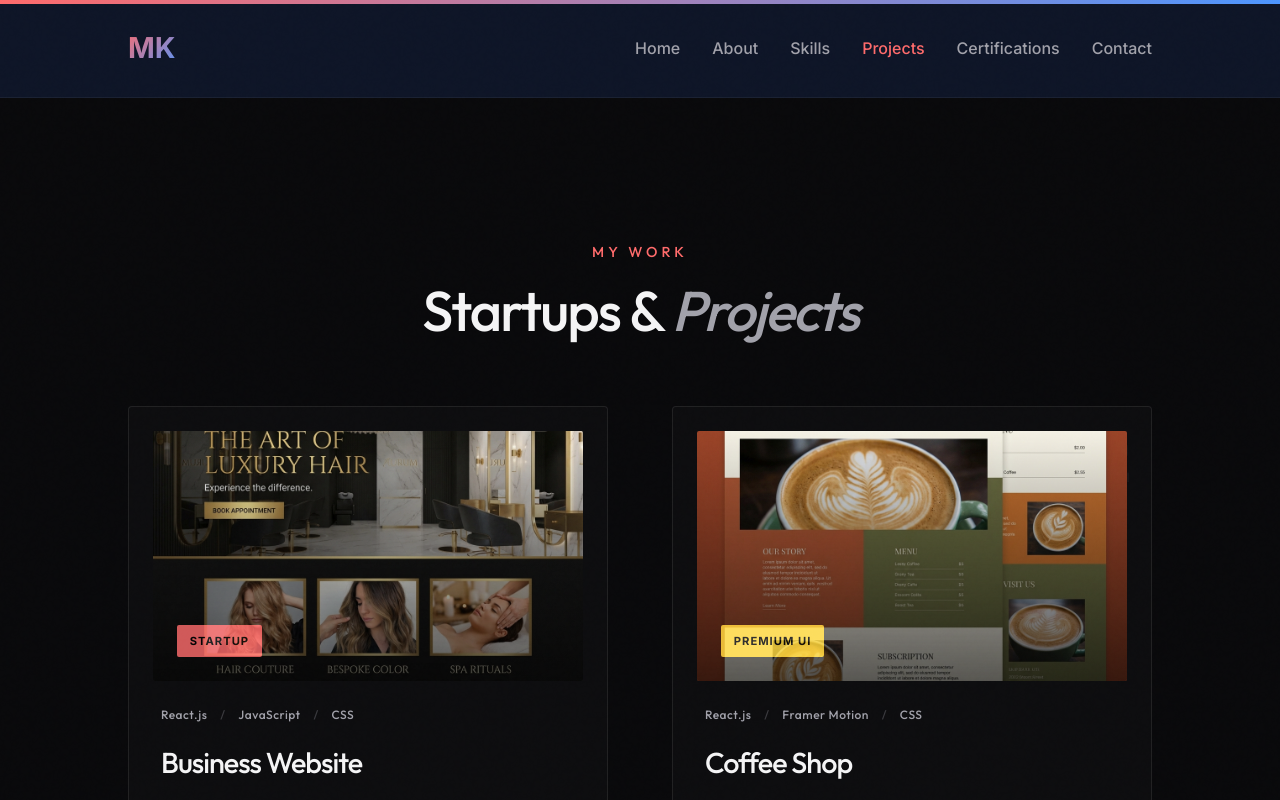
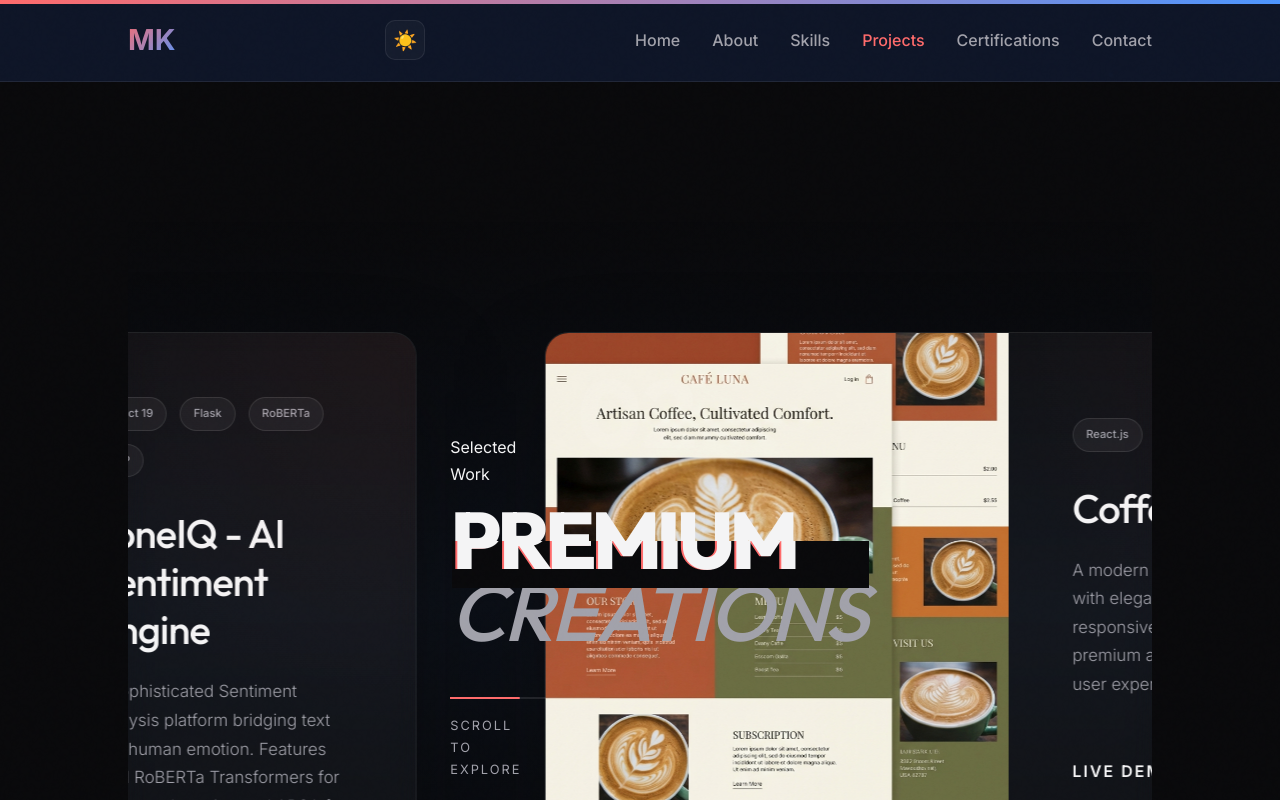
Before and after one commit to manish-9939/portfolio, a React (Vite) app in the folder portfolio-react/: page /projects in a window 1280 px wide. Shown: the top 800 px of the page. Built offline with nearby package versions, Linux system fonts and the light colour scheme.

Commit message:
Revamp Projects with horizontal scroll and add Dark/Light mode theme engine

```diff
--- a/portfolio-react/src/components/Navbar.jsx
+++ b/portfolio-react/src/components/Navbar.jsx
@@ -1,9 +1,19 @@
 
-import React, { useState } from 'react';
+import React, { useState, useEffect } from 'react';
 import { NavLink, Link } from 'react-router-dom';
 
 const Navbar = () => {
     const [isMobileMenuOpen, setIsMobileMenuOpen] = useState(false);
+    const [theme, setTheme] = useState(localStorage.getItem('theme') || 'dark');
+
+    useEffect(() => {
+        document.documentElement.setAttribute('data-theme', theme);
+        localStorage.setItem('theme', theme);
+    }, [theme]);
+
+    const toggleTheme = () => {
+        setTheme(theme === 'dark' ? 'light' : 'dark');
+    };
 
     const toggleMenu = () => {
         setIsMobileMenuOpen(!isMobileMenuOpen);
@@ -25,9 +35,17 @@ const Navbar = () => {
     return (
         <header>
             <Link to="/" className="logo" onClick={closeMenu}>MK</Link>
-            <div className="menu-toggle" id="mobile-menu" onClick={toggleMenu}>
-                <i className={`fas ${isMobileMenuOpen ? 'fa-times' : 'fa-bars'}`}></i>
+
+            <div className="header-actions">
+                <button className="theme-toggle" onClick={toggleTheme} aria-label="Toggle Theme">
+                    {theme === 'dark' ? '☀️' : '🌙'}
+                </button>
+
+                <div className="menu-toggle" id="mobile-menu" onClick={toggleMenu}>
+                    <i className={`fas ${isMobileMenuOpen ? 'fa-times' : 'fa-bars'}`}></i>
+                </div>
             </div>
+
             <nav className={isMobileMenuOpen ? 'active' : ''}>
                 <ul className="nav-list">
                     {navItems.map((item) => (
@@ -47,5 +65,4 @@ const Navbar = () => {
     );
 };
 
-
 export default Navbar;
--- a/portfolio-react/src/components/Projects.jsx
+++ b/portfolio-react/src/components/Projects.jsx
@@ -1,18 +1,18 @@
 
-import React from 'react';
-import { motion } from 'framer-motion';
+import React, { useRef } from 'react';
+import { motion, useScroll, useTransform } from 'framer-motion';
 
 const Projects = () => {
     const projects = [
         {
             id: "01",
-            title: "Business Website",
-            category: "Startup",
-            tech: ["React.js", "JavaScript", "CSS"],
-            desc: "Designed and developed a responsive business website for salon management. Implemented user-friendly UI and improved workflow efficiency.",
-            img: "/images/salon.png",
-            link: "https://parlourcafe.vercel.app/",
-            color: "var(--primary)"
+            title: "ToneIQ - AI Sentiment Engine",
+            category: "AI/ML Product",
+            tech: ["React 19", "Flask", "RoBERTa", "NLP"],
+            desc: "A sophisticated Sentiment Analysis platform bridging text and human emotion. Features Dual RoBERTa Transformers for sarcasm detection and ABSA for granular insights.",
+            img: "/images/toneiq.png",
+            link: "https://toneiq.vercel.app/",
+            color: "#4D96FF"
         },
         {
             id: "02",
@@ -22,120 +22,99 @@ const Projects = () => {
             desc: "A modern coffee shop website with elegant animations and responsive design. Focused on premium aesthetics and smooth user experience.",
             img: "/images/coffee.png",
             link: "https://cafebliss-six.vercel.app/",
-            color: "var(--accent)"
+            color: "#FFD93D"
         },
         {
             id: "03",
-            title: "ToneIQ - AI Sentiment Engine",
-            category: "AI/ML Product",
-            tech: ["React 19", "Flask", "RoBERTa", "NLP"],
-            desc: "A sophisticated Sentiment Analysis platform bridging text and human emotion. Features Dual RoBERTa Transformers for sarcasm detection and ABSA for granular insights.",
-            img: "/images/toneiq.png",
-            link: "https://toneiq.vercel.app/",
-            color: "var(--secondary)"
+            title: "Business Website",
+            category: "Startup",
+            tech: ["React.js", "JavaScript", "CSS"],
+            desc: "Designed and developed a responsive business website for salon management. Implemented user-friendly UI and improved workflow efficiency.",
+            img: "/images/salon.png",
+            link: "https://parlourcafe.vercel.app/",
+            color: "#FF6B6B"
         }
     ];
 
-    const container = {
-        hidden: { opacity: 0 },
-        show: {
-            opacity: 1,
-            transition: {
-                staggerChildren: 0.3
-            }
-        }
-    };
+    const targetRef = useRef(null);
+    const { scrollYProgress } = useScroll({
+        target: targetRef,
+    });
 
-    const item = {
-        hidden: { opacity: 0, y: 30 },
-        show: {
-            opacity: 1,
-            y: 0,
-            transition: {
-                type: 'spring',
-                stiffness: 100,
-                damping: 20
-            }
-        }
-    };
+    // Adjust the x transform based on the number of projects
+    // We want to move from 0 to - (100 * (projects.length - 1)) % roughly
+    const x = useTransform(scrollYProgress, [0, 1], ["0%", "-70%"]);
 
     return (
-        <section id="projects" className="projects-section">
+        <section ref={targetRef} id="projects" className="projects-section-horizontal">
+            <div className="sticky-wrapper">
+                <div className="horizontal-scroll-content">
                     <motion.div
-                className="heading"
-                initial={{ opacity: 0, y: 20 }}
-                whileInView={{ opacity: 1, y: 0 }}
+                        className="heading-side"
+                        initial={{ opacity: 0, x: -50 }}
+                        whileInView={{ opacity: 1, x: 0 }}
                         viewport={{ once: true }}
                         transition={{ duration: 0.8 }}
                     >
-                <span className="section-subtitle">My Work</span>
-                <h2>Startups & <span>Projects</span></h2>
+                        <span className="section-subtitle">Selected Work</span>
+                        <h2 className="glitch-text" data-text="PREMIUM">PREMIUM<br /><span>CREATIONS</span></h2>
+                        <div className="scroll-info">
+                            <div className="progress-container">
+                                <motion.div
+                                    className="progress-bar-fill"
+                                    style={{ scaleX: scrollYProgress }}
+                                />
+                            </div>
+                            <span className="scroll-text">Scroll to explore</span>
+                        </div>
                     </motion.div>
 
-            <motion.div
-                className="projects-grid"
-                variants={container}
-                initial="hidden"
-                whileInView="show"
-                viewport={{ once: true, margin: "-100px" }}
-            >
+                    <motion.div style={{ x }} className="projects-slider">
                         {projects.map((project, index) => (
                             <motion.div
                                 key={index}
-                        className="project-card-new"
-                        variants={item}
-                        whileHover={{ y: -10 }}
+                                className="project-slide"
+                                initial={{ opacity: 0, scale: 0.9 }}
+                                whileInView={{ opacity: 1, scale: 1 }}
+                                transition={{ duration: 0.5, delay: index * 0.1 }}
                             >
-                        <div className="project-number">{project.id}</div>
-                        <div className="project-img-wrapper">
-                            <img src={project.img} alt={project.title} className="project-img-new" />
-                            <div className="project-overlay" style={{ '--project-color': project.color }}>
-                                <div className="category-badge">{project.category}</div>
+                                <div className="project-card-premium">
+                                    <div className="project-card-visual">
+                                        <div className="project-number-float">{project.id}</div>
+                                        <div className="image-reveal-wrapper">
+                                            <img src={project.img} alt={project.title} className="parallax-img" />
+                                            <div className="image-overlay-premium" style={{ background: `linear-gradient(225deg, ${project.color}33, transparent)` }}></div>
+                                        </div>
+                                        <div className="category-tag-premium" style={{ background: project.color }}>
+                                            {project.category}
                                         </div>
                                     </div>
 
-                        <div className="project-content-new">
-                            <motion.div
-                                className="tech-stack"
-                                initial="hidden"
-                                whileInView="show"
-                                viewport={{ once: true }}
-                                variants={{
-                                    show: {
-                                        transition: {
-                                            staggerChildren: 0.1
-                                        }
-                                    }
-                                }}
-                            >
+                                    <div className="project-card-details">
+                                        <div className="tech-stack-new">
                                             {project.tech.map((t, i) => (
-                                    <motion.span
-                                        key={i}
-                                        className="tech-tag"
-                                        variants={{
-                                            hidden: { opacity: 0, x: -10 },
-                                            show: { opacity: 1, x: 0 }
-                                        }}
-                                    >
-                                        {t}
-                                    </motion.span>
+                                                <span key={i} className="tech-badge">{t}</span>
                                             ))}
-                            </motion.div>
+                                        </div>
                                         <h3>{project.title}</h3>
                                         <p>{project.desc}</p>
-                            <div className="project-footer">
-                                <a href={project.link} target="_blank" rel="noopener noreferrer" className="project-link-btn">
-                                    View Project
-                                    <svg width="20" height="20" viewBox="0 0 24 24" fill="none" stroke="currentColor" strokeWidth="2" strokeLinecap="round" strokeLinejoin="round">
-                                        <line x1="7" y1="17" x2="17" y2="7"></line>
-                                        <polyline points="7 7 17 7 17 17"></polyline>
+                                        <div className="project-link-wrapper">
+                                            <a href={project.link} target="_blank" rel="noopener noreferrer" className="premium-link">
+                                                <span>Live Demo</span>
+                                                <div className="link-icon">
+                                                    <svg width="20" height="20" viewBox="0 0 24 24" fill="none" stroke="currentColor" strokeWidth="2">
+                                                        <path d="M7 17L17 7M17 7H7M17 7V17" />
                                                     </svg>
+                                                </div>
                                             </a>
+                                        </div>
                                     </div>
                                 </div>
                             </motion.div>
                         ))}
                     </motion.div>
+                </div>
+            </div>
         </section>
     );
 };
--- a/portfolio-react/src/index.css
+++ b/portfolio-react/src/index.css
@@ -1,38 +1,36 @@
 /* Modern Reset & Variables */
 :root {
-  /* "Human-Made" Editorial Theme */
-  /* Sophisticated, warm, and deep palette */
-
+  /* Default Dark Theme (Midnight Editorial) */
   --bg-color: #09090b;
-  /* Deep Charcoal/Midnight (Softer than #000) */
   --card-bg: rgba(255, 255, 255, 0.03);
-  /* Extremely subtle glass */
   --card-border: rgba(255, 255, 255, 0.08);
-
-  /* Primary: Warm Coral (Creative, energetic, human) */
   --primary: #FF6B6B;
-
-  /* Secondary: Deep Royal Blue (Trustworthy, contrast) */
   --secondary: #4D96FF;
-
-  /* Accent: Muted Gold (Premium feel) */
   --accent: #FFD93D;
-
   --text-main: #f4f4f5;
-  /* Off-white for better reading comfort */
   --text-muted: #a1a1aa;
-
-  /* New Gradient: Sophisticated Warm-Cool mix */
+  --glass: rgba(255, 255, 255, 0.02);
+  --nav-bg: rgba(15, 23, 42, 0.95);
   --gradient: linear-gradient(135deg, var(--primary), var(--secondary));
-
-  --glass: rgba(255, 255, 255, 0.02);
-  --glass-border: 1px solid rgba(255, 255, 255, 0.05);
-
   --font-heading: 'Outfit', sans-serif;
   --font-body: 'Inter', sans-serif;
+  --transition: all 0.4s cubic-bezier(0.2, 0.8, 0.2, 1);
+  --shadow-color: rgba(0, 0, 0, 0.3);
+}
 
-  --transition: all 0.3s cubic-bezier(0.2, 0.8, 0.2, 1);
-  /* Snappier, natural ease */
+[data-theme='light'] {
+  --bg-color: #fafafa;
+  --card-bg: rgba(0, 0, 0, 0.02);
+  --card-border: rgba(0, 0, 0, 0.08);
+  --primary: #FF4757;
+  /* Slightly more vibrant for light */
+  --secondary: #2E86DE;
+  --accent: #F1C40F;
+  --text-main: #1a1a1a;
+  --text-muted: #636e72;
+  --glass: rgba(0, 0, 0, 0.01);
+  --nav-bg: rgba(255, 255, 255, 0.9);
+  --shadow-color: rgba(0, 0, 0, 0.1);
 }
 
 * {
@@ -67,18 +65,18 @@
   color: white;
 }
 
+
 body {
   font-family: var(--font-body);
   background-color: var(--bg-color);
   color: var(--text-main);
   line-height: 1.7;
-  /* Increased for readability */
   overflow-x: hidden;
   position: relative;
-  /* Adding Noise Texture for "Paper/Human" feel */
+  transition: background-color 0.5s ease, color 0.5s ease;
   background-image:
-    radial-gradient(circle at 15% 50%, rgba(255, 107, 107, 0.08), transparent 25%),
-    radial-gradient(circle at 85% 30%, rgba(77, 150, 255, 0.08), transparent 25%);
+    radial-gradient(circle at 15% 50%, rgba(255, 107, 107, 0.05), transparent 25%),
+    radial-gradient(circle at 85% 30%, rgba(77, 150, 255, 0.05), transparent 25%);
   animation: bgPulse 10s ease-in-out infinite alternate;
 }
 
@@ -142,9 +140,93 @@ h4 {
   letter-spacing: -0.02em;
 }
 
+
 section {
   padding: 8rem 10%;
   position: relative;
+}
+
+/* Glitch Effect */
+.glitch-text {
+  position: relative;
+  display: inline-block;
+}
+
+.glitch-text::before,
+.glitch-text::after {
+  content: attr(data-text);
+  position: absolute;
+  top: 0;
+  left: 0;
+  width: 100%;
+  height: 100%;
+  background: var(--bg-color);
+}
+
+.glitch-text::before {
+  left: 2px;
+  text-shadow: -2px 0 var(--primary);
+  clip: rect(44px, 450px, 56px, 0);
+  animation: glitch-anim 5s infinite linear alternate-reverse;
+}
+
+.glitch-text::after {
+  left: -2px;
+  text-shadow: -2px 0 var(--secondary);
+  clip: rect(44px, 450px, 56px, 0);
+  animation: glitch-anim2 5s infinite linear alternate-reverse;
+}
+
+@keyframes glitch-anim {
+  0% {
+    clip: rect(31px, 9999px, 94px, 0);
+  }
+
+  20% {
+    clip: rect(62px, 9999px, 42px, 0);
+  }
+
+  40% {
+    clip: rect(16px, 9999px, 78px, 0);
+  }
+
+  60% {
+    clip: rect(87px, 9999px, 12px, 0);
+  }
+
+  80% {
+    clip: rect(53px, 9999px, 86px, 0);
+  }
+
+  100% {
+    clip: rect(24px, 9999px, 33px, 0);
+  }
+}
+
+@keyframes glitch-anim2 {
+  0% {
+    clip: rect(67px, 9999px, 12px, 0);
+  }
+
+  20% {
+    clip: rect(12px, 9999px, 88px, 0);
+  }
+
+  40% {
+    clip: rect(93px, 9999px, 54px, 0);
+  }
+
+  60% {
+    clip: rect(25px, 9999px, 67px, 0);
+  }
+
+  80% {
+    clip: rect(48px, 9999px, 91px, 0);
+  }
+
+  100% {
+    clip: rect(11px, 9999px, 25px, 0);
+  }
 }
 
 @media screen and (max-width: 1200px) {
@@ -207,14 +289,45 @@ header {
   position: fixed;
   top: 0;
   width: 100%;
-  padding: 1.5rem 10%;
+  padding: 1rem 10%;
   display: flex;
   justify-content: space-between;
   align-items: center;
-  background: rgba(15, 23, 42, 0.95);
+  background: var(--nav-bg);
   backdrop-filter: blur(10px);
   z-index: 1000;
-  border-bottom: 1px solid rgba(255, 255, 255, 0.05);
+  border-bottom: 1px solid var(--card-border);
+  transition: var(--transition);
+}
+
+.theme-toggle {
+  background: var(--card-bg);
+  border: 1px solid var(--card-border);
+  color: var(--text-main);
+  width: 40px;
+  height: 40px;
+  border-radius: 10px;
+  display: flex;
+  align-items: center;
+  justify-content: center;
+  cursor: pointer;
+  transition: var(--transition);
+  font-size: 1.2rem;
+}
+
+
+.theme-toggle:hover {
+  background: var(--primary);
+  color: white;
+  border-color: var(--primary);
+  transform: scale(1.1);
+}
+
+.header-actions {
+  display: flex;
+  align-items: center;
+  gap: 1.5rem;
+  z-index: 1002;
 }
 
 @media screen and (max-width: 1200px) {
@@ -656,185 +769,298 @@ nav a:hover::after {
 }
 
 /* Projects Section Refinements */
-.projects-section {
-  padding: 10rem 10%;
+
+/* Projects Section - Horizontal Scroll Experience */
+.projects-section-horizontal {
   background: var(--bg-color);
   position: relative;
+  height: 400vh;
+  /* Control the scroll length */
+  margin-top: -1px;
 }
 
-.section-subtitle {
-  display: block;
-  font-family: var(--font-heading);
-  font-size: 0.9rem;
-  text-transform: uppercase;
-  letter-spacing: 4px;
-  color: var(--primary);
-  margin-bottom: 1rem;
-  font-weight: 500;
+.sticky-wrapper {
+  position: sticky;
+  top: 0;
+  height: 100vh;
+  display: flex;
+  align-items: center;
+  overflow: hidden;
+  background:
+    linear-gradient(to bottom, transparent, rgba(77, 150, 255, 0.05) 50%, transparent);
 }
 
-.projects-grid {
-  display: grid;
-  grid-template-columns: repeat(auto-fit, minmax(350px, 1fr));
-  gap: 4rem;
-  margin-top: 4rem;
+.horizontal-scroll-content {
+  display: flex;
+  align-items: center;
+  height: 100%;
 }
 
-.project-card-new {
-  position: relative;
-  background: var(--glass);
-  border: 1px solid var(--card-border);
-  border-radius: 4px;
-  overflow: hidden;
-  transition: var(--transition);
+/* Heading Side (Pinned or following) */
+.heading-side {
+  padding-left: 10%;
+  min-width: 400px;
+  z-index: 10;
 }
 
-.project-card-new:hover {
-  border-color: rgba(255, 255, 255, 0.2);
-  background: rgba(255, 255, 255, 0.04);
+.heading-side h2 {
+  font-size: 5rem;
+  line-height: 0.9;
+  letter-spacing: -4px;
+  font-weight: 800;
+  margin-top: 1rem;
 }
 
-.project-number {
-  position: absolute;
-  top: 20px;
-  right: 20px;
-  font-family: var(--font-heading);
-  font-size: 4rem;
-  font-weight: 900;
-  color: rgba(255, 255, 255, 0.03);
-  line-height: 1;
-  z-index: 0;
-  transition: var(--transition);
+.heading-side h2 span {
+  font-weight: 300;
+  font-style: italic;
+  color: var(--text-muted);
+  letter-spacing: -2px;
 }
 
-.project-card-new:hover .project-number {
-  color: rgba(255, 255, 255, 0.06);
-  transform: translateY(-5px);
+/* Scroll Discovery Indicator */
+.scroll-info {
+  margin-top: 3rem;
+  display: flex;
+  flex-direction: column;
+  gap: 1rem;
 }
 
-.project-img-wrapper {
-  position: relative;
-  height: 250px;
+.progress-container {
+  width: 150px;
+  height: 2px;
+  background: rgba(255, 255, 255, 0.1);
   overflow: hidden;
-  margin: 1.5rem;
-  border-radius: 2px;
 }
 
-.project-img-new {
+.progress-bar-fill {
+  width: 100%;
+  height: 100%;
+  background: var(--primary);
+  transform-origin: left;
+}
+
+.scroll-text {
+  font-size: 0.8rem;
+  text-transform: uppercase;
+  letter-spacing: 2px;
+  color: var(--text-muted);
+}
+
+/* Projects Slider */
+.projects-slider {
+  display: flex;
+  gap: 8rem;
+  padding: 0 15% 0 5%;
+}
+
+.project-slide {
+  flex-shrink: 0;
+  width: 850px;
+  height: 550px;
+}
+
+.project-card-premium {
+  display: grid;
+  grid-template-columns: 1.2fr 1fr;
+  height: 100%;
+  background: rgba(255, 255, 255, 0.02);
+  border: 1px solid rgba(255, 255, 255, 0.08);
+  border-radius: 24px;
+  overflow: hidden;
+  position: relative;
+  backdrop-filter: blur(10px);
+  box-shadow: 0 40px 100px -20px rgba(0, 0, 0, 0.5);
+}
+
+.project-card-premium::before {
+  content: '';
+  position: absolute;
+  inset: 0;
+  background: radial-gradient(circle at top right, rgba(255, 107, 107, 0.05), transparent 40%);
+  pointer-events: none;
+}
+
+/* Visual Side */
+.project-card-visual {
+  position: relative;
+  overflow: hidden;
+  background: #000;
+}
+
+.project-number-float {
+  position: absolute;
+  top: 2rem;
+  left: 2rem;
+  font-size: 6rem;
+  font-weight: 900;
+  line-height: 1;
+  color: rgba(255, 255, 255, 0.1);
+  z-index: 2;
+  font-family: var(--font-heading);
+}
+
+.image-reveal-wrapper {
+  width: 100%;
+  height: 100%;
+  overflow: hidden;
+}
+
+.parallax-img {
   width: 100%;
   height: 100%;
   object-fit: cover;
   transition: transform 0.8s cubic-bezier(0.2, 0.8, 0.2, 1);
 }
 
-.project-card-new:hover .project-img-new {
+.project-slide:hover .parallax-img {
   transform: scale(1.1);
 }
 
-.project-overlay {
+.category-tag-premium {
   position: absolute;
-  top: 0;
-  left: 0;
-  width: 100%;
-  height: 100%;
-  background: linear-gradient(to bottom, transparent, rgba(0, 0, 0, 0.8));
+  bottom: 2rem;
+  left: 2rem;
+  padding: 0.6rem 1.2rem;
+  font-size: 0.75rem;
+  font-weight: 700;
+  text-transform: uppercase;
+  letter-spacing: 2px;
+  color: #000;
+  border-radius: 4px;
+  z-index: 2;
+}
+
+/* Details Side */
+.project-card-details {
+  padding: 4rem;
   display: flex;
-  align-items: flex-end;
-  padding: 1.5rem;
-  opacity: 0.8;
+  flex-direction: column;
+  justify-content: center;
+  background: rgba(255, 255, 255, 0.01);
+}
+
+.tech-stack-new {
+  display: flex;
+  flex-wrap: wrap;
+  gap: 0.8rem;
+  margin-bottom: 2rem;
+}
+
+.tech-badge {
+  font-size: 0.7rem;
+  padding: 0.4rem 0.8rem;
+  background: rgba(255, 255, 255, 0.05);
+  border: 1px solid rgba(255, 255, 255, 0.1);
+  color: var(--text-muted);
+  border-radius: 50px;
+  font-weight: 500;
+}
+
+.project-card-details h3 {
+  font-size: 2.5rem;
+  margin-bottom: 1.5rem;
+  font-weight: 400;
+  letter-spacing: -1px;
+}
+
+.project-card-details p {
+  color: var(--text-muted);
+  line-height: 1.7;
+  font-size: 1.05rem;
+  margin-bottom: 3rem;
+  font-weight: 300;
+}
+
+.premium-link {
+  display: inline-flex;
+  align-items: center;
+  gap: 1.5rem;
+  font-size: 1rem;
+  font-weight: 600;
+  color: var(--text-main);
+  text-transform: uppercase;
+  letter-spacing: 2px;
+}
+
+.link-icon {
+  width: 50px;
+  height: 50px;
+  border: 1px solid rgba(255, 255, 255, 0.2);
+  border-radius: 50%;
+  display: flex;
+  align-items: center;
+  justify-content: center;
   transition: var(--transition);
 }
 
-.category-badge {
-  background: var(--project-color);
-  color: #000;
-  font-size: 0.7rem;
-  font-weight: 700;
-  padding: 0.4rem 0.8rem;
-  text-transform: uppercase;
-  letter-spacing: 1px;
-  border-radius: 2px;
+.premium-link:hover .link-icon {
+  background: var(--text-main);
+  color: var(--bg-color);
+  transform: rotate(45deg);
 }
 
-.project-content-new {
-  padding: 0 2rem 2rem 2rem;
-  position: relative;
-  z-index: 1;
+/* Responsive for Horizontal */
+@media screen and (max-width: 1200px) {
+  .project-slide {
+    width: 700px;
+  }
 }
 
-.tech-stack {
-  display: flex;
-  flex-wrap: wrap;
-  gap: 0.8rem;
-  margin-bottom: 1.2rem;
-}
+@media screen and (max-width: 992px) {
+  .projects-section-horizontal {
+    height: auto;
+  }
 
-.tech-tag {
-  font-size: 0.75rem;
-  color: var(--text-muted);
-  font-family: var(--font-heading);
-  letter-spacing: 0.5px;
-}
+  .sticky-wrapper {
+    position: relative;
+    height: auto;
+    overflow: visible;
+  }
 
-.tech-tag::after {
-  content: '/';
-  margin-left: 0.8rem;
-  opacity: 0.3;
-}
-
-.tech-tag:last-child::after {
-  content: '';
-}
-
-.project-content-new h3 {
-  font-size: 1.8rem;
-  font-weight: 300;
-  margin-bottom: 1rem;
-  color: var(--text-main);
-  letter-spacing: -1px;
-}
-
-.project-content-new p {
-  font-size: 0.95rem;
-  color: var(--text-muted);
-  line-height: 1.8;
-  margin-bottom: 2rem;
-  font-weight: 300;
-}
-
-.project-link-btn {
-  display: inline-flex;
-  align-items: center;
-  gap: 0.8rem;
-  font-size: 0.9rem;
-  font-weight: 500;
-  text-transform: uppercase;
-  letter-spacing: 2px;
-  color: var(--text-main);
-  transition: var(--transition);
-}
-
-.project-link-btn svg {
-  transition: transform 0.4s cubic-bezier(0.2, 0.8, 0.2, 1);
-}
-
-.project-link-btn:hover {
-  color: var(--primary);
-}
-
-.project-link-btn:hover svg {
-  transform: translate(3px, -3px);
-  stroke: var(--primary);
-}
-
-@media screen and (max-width: 768px) {
-  .projects-section {
+  .horizontal-scroll-content {
+    flex-direction: column;
     padding: 6rem 5%;
   }
 
-  .projects-grid {
+  .heading-side {
+    padding-left: 0;
+    min-width: 100%;
+    text-align: center;
+    margin-bottom: 4rem;
+  }
+
+  .heading-side h2 {
+    font-size: 3.5rem;
+  }
+
+  .projects-slider {
+    flex-direction: column;
+    gap: 3rem;
+    padding: 0;
+  }
+
+  .project-slide {
+    width: 100%;
+    height: auto;
+  }
+
+  .project-card-premium {
     grid-template-columns: 1fr;
-    gap: 3rem;
+  }
+
+  .project-card-details {
+    padding: 2.5rem;
+  }
+
+  .project-number-float {
+    font-size: 4rem;
+  }
+}
+
+@media screen and (max-width: 480px) {
+  .project-card-details h3 {
+    font-size: 1.8rem;
   }
 }
 
```
Lines whose indentation alone changed are shown as unchanged.
